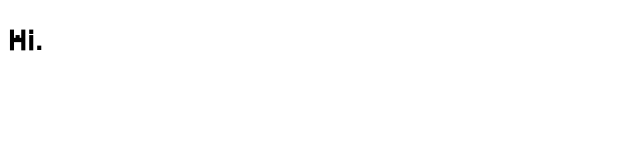
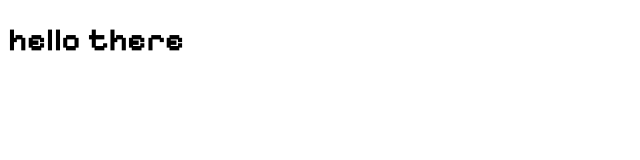
Before and after one commit to tgardnerAC/tgardnerAC.github.io, a plain HTML site: page index.html in a window 1280 px wide. Shown: the whole page, without its empty margins (0-640 px from the left). Drawn offline with Linux system fonts and the light colour scheme.

Commit message:
Updating text

```diff
--- a/index.html
+++ b/index.html
@@ -13,6 +13,6 @@
   </style>
 </head>
 <body>
-  <h1>Hi.</h1>
+  <h1>hello there</h1>
 </body>
 </html>
```
